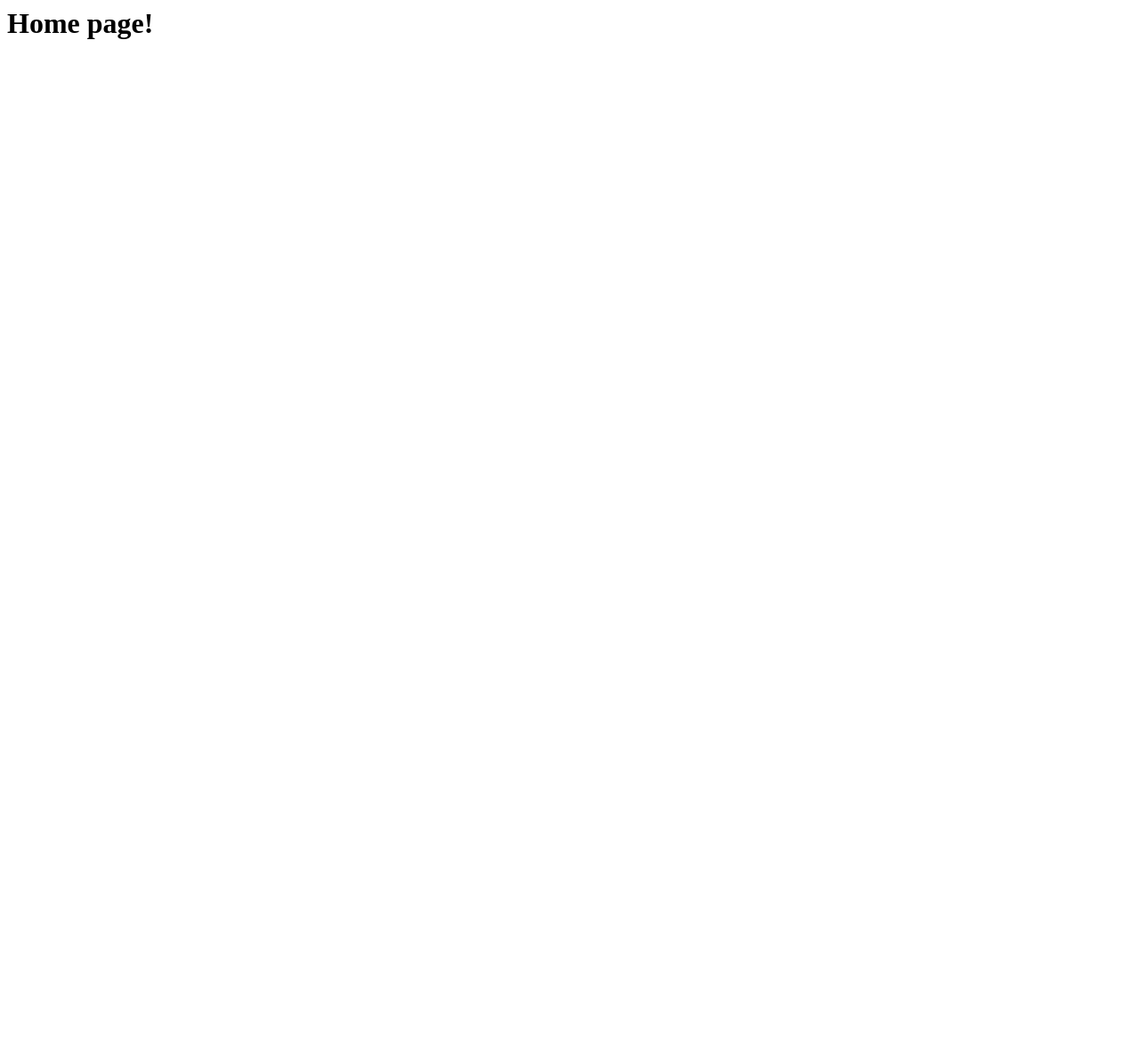
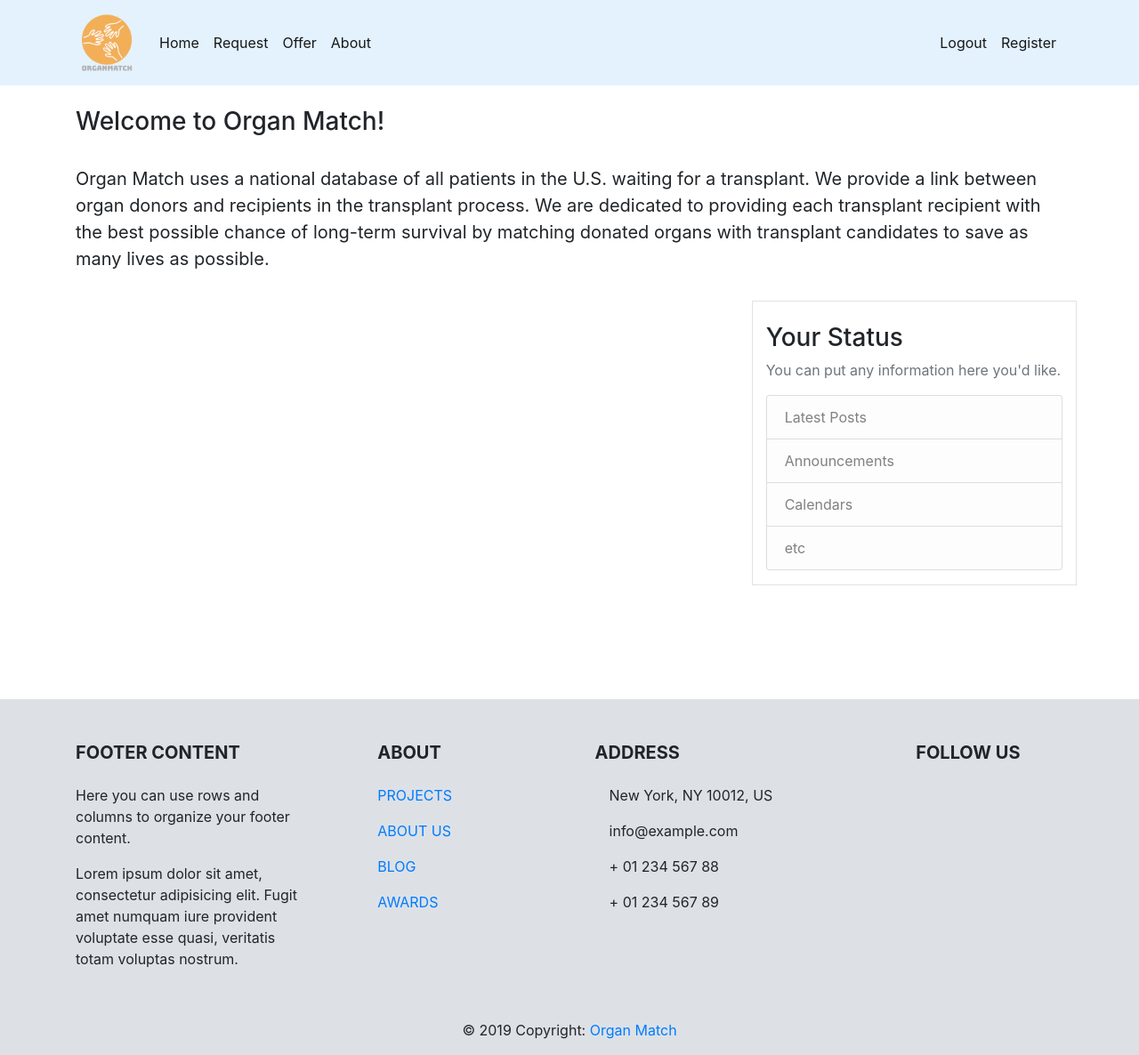
Before and after one commit to ajmengistu/organ-match-app, a Django app: page / in a window 1280 px wide. Before the commit the page is almost empty. Shown: the whole page at 89% size. Before the commit the page ends 44 px from the top, so only its background shows below. Run offline with Django 3.2, Linux system fonts and the light colour scheme; some libraries are stand-ins or nearby versions.

Commit message:
Added home page

```diff
--- a/src/organ_match_app/matchapp/templates/matchapp/base.html
+++ b/src/organ_match_app/matchapp/templates/matchapp/base.html
@@ -0,0 +1,253 @@
+{% load static %}
+<!DOCTYPE html>
+<html lang="en">
+    <head>
+        <meta charset="UTF-8">
+
+        <!-- Bootstrap CSS -->
+        <link rel="stylesheet"
+            href="https://stackpath.bootstrapcdn.com/bootstrap/4.3.1/css/bootstrap.min.css"
+            integrity="sha384-ggOyR0iXCbMQv3Xipma34MD+dH/1fQ784/j6cY/iJTQUOhcWr7x9JvoRxT2MZw1T"
+            crossorigin="anonymous">
+
+
+        {% if title %}
+        <title>Organ Match - {{ title }}</title>
+        {% else %}
+        <title>Organ Match</title>
+        {% endif %}
+    </head>
+    <body>
+        <!-- <header class="site-header"> -->
+        <nav class="navbar navbar-expand-lg navbar-light"
+            style="background-color: #e3f2fd;">
+            <div class="container">
+
+                <a class="navbar-brand" href="#"><img src="{% static 'matchapp/images/logo.png'%}" style="width: 70px;"></a>
+                <button class="navbar-toggler" type="button"
+                    data-toggle="collapse"
+                    data-target="#navbarSupportedContent"
+                    aria-controls="navbarSupportedContent" aria-expanded="false"
+                    aria-label="Toggle navigation">
+                    <span class="navbar-toggler-icon"></span>
+                </button>
+
+                <div class="collapse navbar-collapse"
+                    id="navbarSupportedContent">
+                    <ul class="navbar-nav mr-auto">
+                        <li class="nav-item active">
+                            <a class="nav-link" href="#">Home</a>
+                        </li>
+                        <li class="nav-item active">
+                            <a class="nav-link" href="#">Request</a>
+                        </li>
+                        <li class="nav-item active">
+                            <a class="nav-link" href="#">Offer</a>
+                        </li>
+                        <li class="nav-item active">
+                            <a class="nav-link" href="#">About</a>
+                        </li>
+                    </ul>
+                    <div class="navbar-nav">
+                        <li class="nav-item active">
+                            <a class="nav-link" href="#">Logout</a>
+                        </li>
+                        <li class="nav-item active">
+                            <a class="nav-link" href="#">Register</a>
+                        </li>
+                    </div>
+                </div>
+
+            </div>
+        </nav>
+        <div class="container">
+            <br>
+        <h3>Welcome to Organ Match!</h3>
+        <br>
+        <p style="font-size: 20px;">Organ Match uses a national database of all patients in the U.S.
+             waiting for a transplant. We provide a link between organ donors
+             and recipients in the transplant process. We are dedicated to providing each
+             transplant recipient with the best possible chance of long-term survival
+             by matching donated organs with transplant candidates to save as many lives as
+              possible.</p>
+    </div>
+        <div class="container">
+                <div class="row">
+                  <div class="col">
+                  </div>
+                  <div class="col">
+                  </div>
+                </div>
+                <div class="row">
+                  <div class="col">
+                  </div>
+                  <div class="col">
+                  </div>
+                  <div class="col ml-5 border mt-3">
+                      <br>
+                        <h3>Your Status</h3>
+                        <p class='text-muted'>You can put any information here
+                            you'd like.
+                            <ul class="list-group">
+                                <li class="list-group-item
+                                    list-group-item-light"><a>Latest Posts</a></li>
+                                <li class="list-group-item
+                                    list-group-item-light">Announcements</li>
+                                <li class="list-group-item
+                                    list-group-item-light">Calendars</li>
+                                <li class="list-group-item
+                                    list-group-item-light">etc</li>
+                            </ul>
+                        </p>
+                  </div>
+                </div>
+              </div>
+        {% block content %}
+        {% endblock content %}
+
+
+        <!-- Footer -->
+<footer class="page-footer font-small mdb-color lighten-3 pt-4" style="background-color:rgb(221, 225, 230); bottom: 0; margin-top: 10%;">
+
+        <!-- Footer Links -->
+        <div class="container text-center text-md-left">
+
+          <!-- Grid row -->
+          <div class="row">
+
+            <!-- Grid column -->
+            <div class="col-md-4 col-lg-3 mr-auto my-md-4 my-0 mt-4 mb-1">
+
+              <!-- Content -->
+              <h5 class="font-weight-bold text-uppercase mb-4">Footer Content</h5>
+              <p>Here you can use rows and columns to organize your footer content.</p>
+              <p>Lorem ipsum dolor sit amet, consectetur adipisicing elit. Fugit amet numquam iure provident voluptate
+                esse
+                quasi, veritatis totam voluptas nostrum.</p>
+
+            </div>
+            <!-- Grid column -->
+
+            <hr class="clearfix w-100 d-md-none">
+
+            <!-- Grid column -->
+            <div class="col-md-2 col-lg-2 mx-auto my-md-4 my-0 mt-4 mb-1">
+
+              <!-- Links -->
+              <h5 class="font-weight-bold text-uppercase mb-4">About</h5>
+
+              <ul class="list-unstyled">
+                <li>
+                  <p>
+                    <a href="#!">PROJECTS</a>
+                  </p>
+                </li>
+                <li>
+                  <p>
+                    <a href="#!">ABOUT US</a>
+                  </p>
+                </li>
+                <li>
+                  <p>
+                    <a href="#!">BLOG</a>
+                  </p>
+                </li>
+                <li>
+                  <p>
+                    <a href="#!">AWARDS</a>
+                  </p>
+                </li>
+              </ul>
+
+            </div>
+            <!-- Grid column -->
+
+            <hr class="clearfix w-100 d-md-none">
+
+            <!-- Grid column -->
+            <div class="col-md-4 col-lg-3 mx-auto my-md-4 my-0 mt-4 mb-1">
+
+              <!-- Contact details -->
+              <h5 class="font-weight-bold text-uppercase mb-4">Address</h5>
+
+              <ul class="list-unstyled">
+                <li>
+                  <p>
+                    <i class="fas fa-home mr-3"></i> New York, NY 10012, US</p>
+                </li>
+                <li>
+                  <p>
+                    <i class="fas fa-envelope mr-3"></i> info@example.com</p>
+                </li>
+                <li>
+                  <p>
+                    <i class="fas fa-phone mr-3"></i> + 01 234 567 88</p>
+                </li>
+                <li>
+                  <p>
+                    <i class="fas fa-print mr-3"></i> + 01 234 567 89</p>
+                </li>
+              </ul>
+
+            </div>
+            <!-- Grid column -->
+
+            <hr class="clearfix w-100 d-md-none">
+
+            <!-- Grid column -->
+            <div class="col-md-2 col-lg-2 text-center mx-auto my-4">
+
+              <!-- Social buttons -->
+              <h5 class="font-weight-bold text-uppercase mb-4">Follow Us</h5>
+
+              <!-- Facebook -->
+              <a type="button" class="btn-floating btn-fb">
+                <i class="fab fa-facebook-f"></i>
+              </a>
+              <!-- Twitter -->
+              <a type="button" class="btn-floating btn-tw">
+                <i class="fab fa-twitter"></i>
+              </a>
+              <!-- Google +-->
+              <a type="button" class="btn-floating btn-gplus">
+                <i class="fab fa-google-plus-g"></i>
+              </a>
+              <!-- Dribbble -->
+              <a type="button" class="btn-floating btn-dribbble">
+                <i class="fab fa-dribbble"></i>
+              </a>
+
+            </div>
+            <!-- Grid column -->
+
+          </div>
+          <!-- Grid row -->
+
+        </div>
+        <!-- Footer Links -->
+
+        <!-- Copyright -->
+        <div class="footer-copyright text-center py-3">© 2019 Copyright:
+          <a href="{% url 'matchapp-home' %}"> Organ Match</a>
+        </div>
+        <!-- Copyright -->
+
+      </footer>
+      <!-- Footer -->
+
+
+        <!-- Optional JavaScript -->
+        <!-- jQuery first, then Popper.js, then Bootstrap JS -->
+        <script src="https://code.jquery.com/jquery-3.3.1.slim.min.js"
+            integrity="sha384-q8i/X+965DzO0rT7abK41JStQIAqVgRVzpbzo5smXKp4YfRvH+8abtTE1Pi6jizo"
+            crossorigin="anonymous"></script>
+        <script
+            src="https://cdnjs.cloudflare.com/ajax/libs/popper.js/1.14.7/umd/popper.min.js"
+            integrity="sha384-UO2eT0CpHqdSJQ6hJty5KVphtPhzWj9WO1clHTMGa3JDZwrnQq4sF86dIHNDz0W1"
+            crossorigin="anonymous"></script>
+        <script
+            src="https://stackpath.bootstrapcdn.com/bootstrap/4.3.1/js/bootstrap.min.js"
+            integrity="sha384-JjSmVgyd0p3pXB1rRibZUAYoIIy6OrQ6VrjIEaFf/nJGzIxFDsf4x0xIM+B07jRM"
+            crossorigin="anonymous"></script>
+    </body>
+</html>
--- a/src/organ_match_app/matchapp/templates/matchapp/home.html
+++ b/src/organ_match_app/matchapp/templates/matchapp/home.html
@@ -1 +1,6 @@
-<h1>Home page!</h1>
+{% extends "matchapp/base.html" %}
+
+
+{% block content %}
+
+{% endblock content %}
```
Also changed, not shown: src/organ_match_app/matchapp/static/matchapp/images/logo.png (added).
